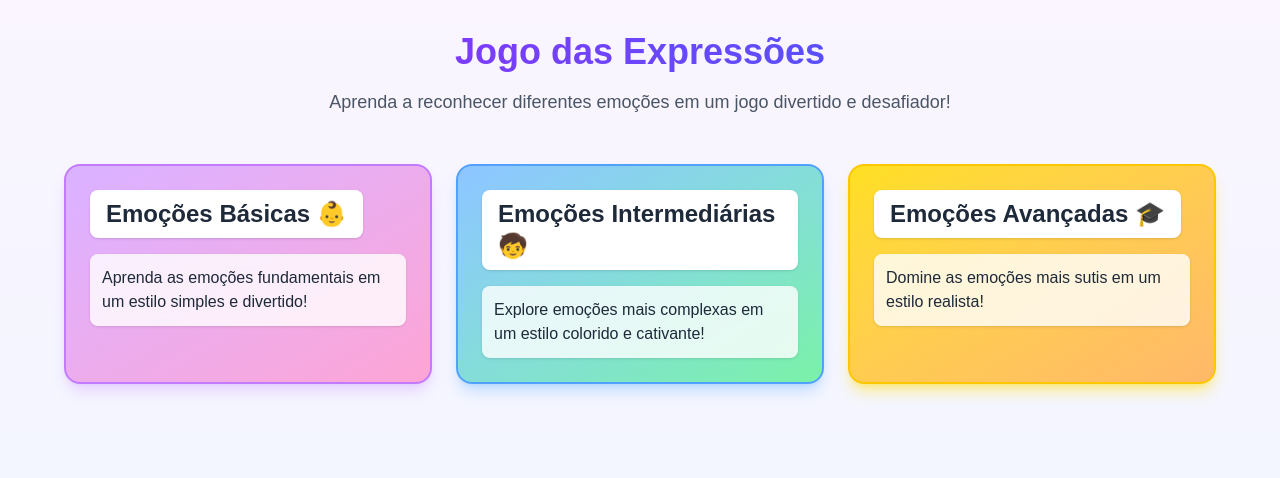
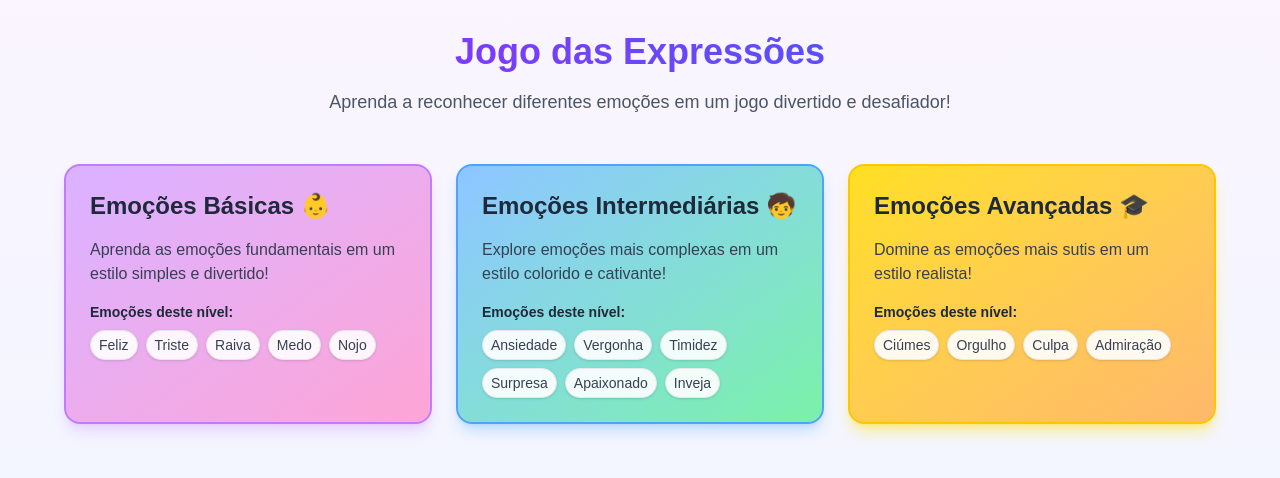
Before and after one commit to AndreFleal/psico-game, a Next.js app: page / in a window 1280 px wide. Shown: the top 478 px of the page. Built offline with nearby package versions, Linux system fonts and the light colour scheme.

Commit message:
feat: enhance LevelCard component to display filtered emotions based on level ID

```diff
--- a/src/components/LevelCard.tsx
+++ b/src/components/LevelCard.tsx
@@ -63,13 +63,42 @@ export default function LevelCard({ level }: LevelCardProps) {
       onClick={() => router.push(`/game/${level.id}`)}
     >
       <div className="flex items-center justify-between mb-4">
-        <h2 className="text-2xl font-bold bg-white px-4 py-2 rounded-lg shadow-sm text-gray-800">
+        <h2 className="text-2xl font-bold text-gray-800">
           {level.name} {getLevelEmoji(level.id)}
         </h2>
       </div>
-      <p className="text-gray-800 font-medium bg-white/80 rounded-lg p-3 backdrop-blur-sm shadow-sm">
-        {level.description}
-      </p>
+      <p className="text-gray-700 font-medium mb-4">{level.description}</p>
+
+      <div>
+        <p className="text-sm font-bold text-gray-800 mb-2">
+          Emoções deste nível:
+        </p>
+        <div className="flex flex-wrap gap-2">
+          {level.emotions
+            .filter((e) =>
+              level.id === 1
+                ? ["happy", "sad", "angry", "fear", "disgust"].includes(e.id)
+                : level.id === 2
+                ? [
+                    "anxiety",
+                    "shame",
+                    "shy",
+                    "surprise",
+                    "love",
+                    "envy",
+                  ].includes(e.id)
+                : ["jealousy", "pride", "guilt", "admiration"].includes(e.id)
+            )
+            .map((emotion) => (
+              <span
+                key={emotion.id}
+                className="inline-block px-2 py-1 text-sm font-medium rounded-full bg-white/90 text-gray-700 border border-gray-200 shadow-sm hover:bg-white transition-colors"
+              >
+                {emotion.name}
+              </span>
+            ))}
+        </div>
+      </div>
     </motion.div>
   );
 }
```
